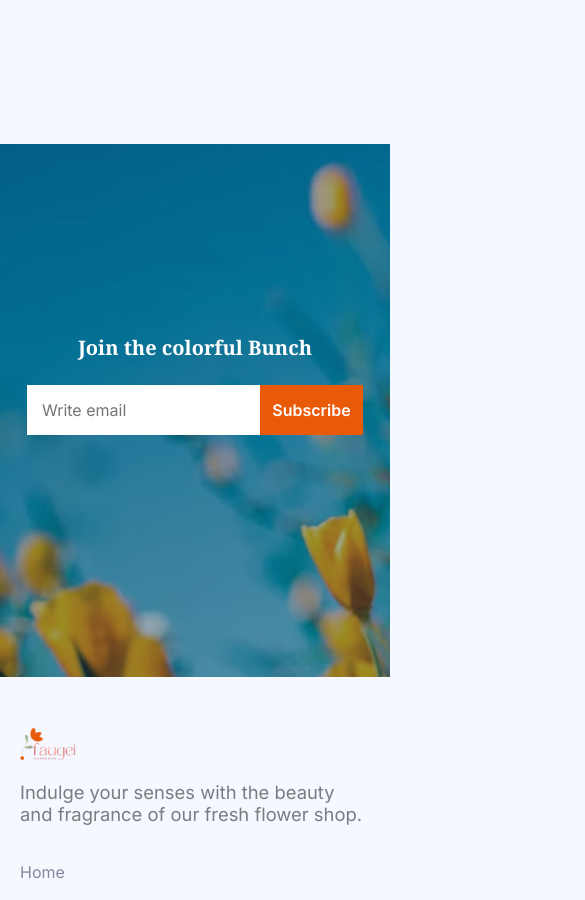
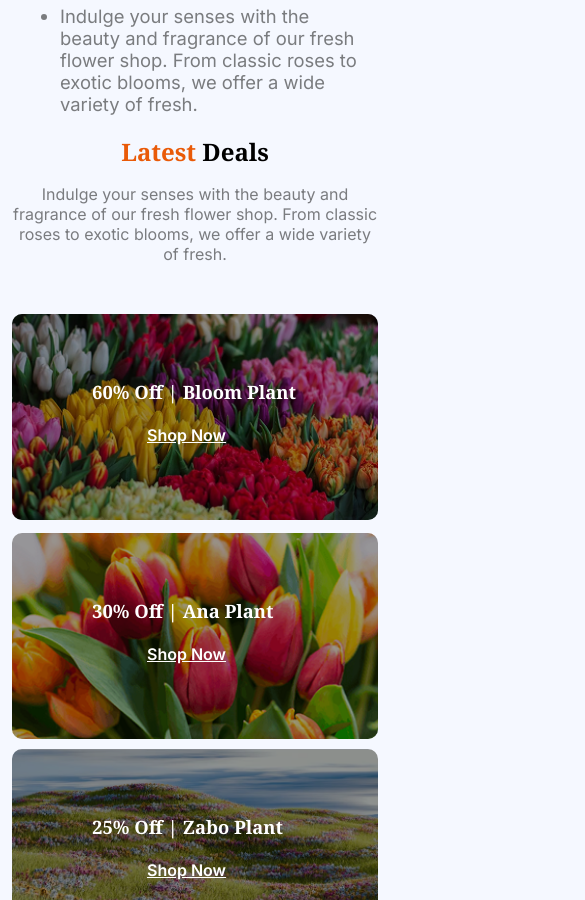
Before and after one commit to ziaullhaque/responsive-flowers-assignment, a plain HTML site: page index.html in a window 390 px wide. Shown: the part 3300-4200 px from the top of the page, 585 px wide, since content can reach past the window. Drawn offline with Linux system fonts and the light colour scheme.

Commit message:
added all section responsive without one section

```diff
--- a/index.html
+++ b/index.html
@@ -123,7 +123,6 @@
             <img class="flower-store" src="./assets/flower-store.png" alt="" />
             <img class="trusted" src="./assets/trusted-badge.png" alt="" />
           </div>
-
           <div class="plants-lover-content">
             <h2 class="flower-text">Flower & Plants Lover</h2>
             <ul class="lover-li">
@@ -147,7 +146,7 @@
         </div>
       </section>
       <!-- Latest Deal Section start -->
-      <section class="latest-deal hide">
+      <section class="latest-deal">
         <div>
           <div class="latest-content">
             <h1 class="latest-title">
--- a/styles/style.css
+++ b/styles/style.css
@@ -98,7 +98,7 @@ a:hover {
 }
 .cards {
   width: 1140px;
-  height: 1000px;
+  /* height: 1000px; */
   display: grid;
   grid-template-columns: repeat(4, 1fr);
   margin: 0 auto;
@@ -139,7 +139,7 @@ a:hover {
 
 .plants-lover {
   width: 1140px;
-  height: 597px;
+  /* height: 597px; */
   display: flex;
   justify-content: space-between;
   margin: 0 auto;
@@ -148,14 +148,14 @@ a:hover {
 }
 .plants-lover-image {
   width: 540px;
-  height: 597px;
+  /* height: 597px; */
 }
 .flower-store {
   position: absolute;
 }
 .trusted {
   width: 286px;
-  height: 286px;
+  /* height: 286px; */
   position: relative;
   margin-left: 360px;
   margin-top: -100px;
@@ -165,7 +165,7 @@ a:hover {
 }
 .plants-lover-content {
   width: 540px;
-  height: 521px;
+  /* height: 521px; */
   padding-top: 50px;
 }
 .flower-text {
@@ -178,7 +178,7 @@ a:hover {
 }
 .lover-li {
   width: 430px;
-  height: 108px;
+  /* height: 108px; */
   padding-left: 60px;
 }
 .list-one {
@@ -215,7 +215,7 @@ a:hover {
 }
 .images {
   width: 1140px;
-  height: 425px;
+  /* height: 425px; */
   display: flex;
   padding-bottom: 120px;
 }
@@ -356,7 +356,7 @@ a:hover {
 /* Footer Section start*/
 .foo-ter {
   width: 1120px;
-  height: 248px;
+  /* height: 248px; */
   display: flex;
   justify-content: space-around;
   padding-top: 50px;
@@ -404,7 +404,6 @@ a:hover {
   }
   .banner-content {
     margin: 0px 16px;
-    /* padding: 0px 16px; */
   }
   .banner-image,
   img {
@@ -415,10 +414,9 @@ a:hover {
   .plants-description {
     width: 336px;
   }
-
   .cards {
     gap: 20px;
-    width: 100%;
+    width: 95%;
     height: 100%;
     grid-template-columns: repeat(2, 1fr);
     margin-bottom: 50px;
@@ -430,7 +428,83 @@ a:hover {
     width: 100%;
     height: 100%;
   }
+  /* Plants Lover Section start */
+  .plants-lover {
+    width: 100%;
+    flex-direction: column;
+    padding-top: 0px;
+    padding-bottom: 0px;
+  }
+  /* .plants-lover-image {
+    width: 100%;
+  } */
+  .flower-store {
+    width: 100%;
+  }
+  .trusted {
+    display: none;
+  }
+  .plants-lover-content {
+    width: 80%;
+    padding-top: 500px;
+  }
+  .flower-text {
+    font-size: 1.15rem;
+  }
+  .lover-li {
+    width: 100%;
+  }
 
+  /* Latest Deal Section start */
+  .latest-deal {
+    width: 100%;
+  }
+  .images {
+    width: 100%;
+    flex-direction: column;
+  }
+  .latest-content {
+    margin-bottom: 50px;
+  }
+  .latest-title {
+    font-size: 1.5rem;
+  }
+  .latest-description {
+    width: 95%;
+    font-size: 1rem;
+  }
+  .images {
+    align-items: center;
+  }
+  .one-image {
+    width: 366px;
+    height: 206px;
+    margin-left: 0px;
+    border-radius: 10px;
+    margin-top: 10px;
+  }
+  .one-image::before {
+    content: "";
+    top: 0;
+    left: 0;
+    width: 366px;
+    height: 206px;
+    border-radius: 10px;
+  }
+  .image-title-one {
+    color: rgb(255, 255, 255);
+    font-family: "Noto Serif", serif;
+    font-size: 1.15rem;
+    font-weight: 700;
+    margin: 65px 80px 0px;
+  }
+  .image-description-one {
+    color: rgb(255, 255, 255);
+    font-family: "Inter", sans-serif;
+    font-size: 1rem;
+    font-weight: 600;
+    margin: 111px 135px 0px;
+  }
   /* Join Section start */
   .join-part {
     width: 100%;
@@ -442,12 +516,10 @@ a:hover {
     width: 218px;
     height: 50px;
   }
-
   .subscribe {
     width: 103px;
     height: 50px;
   }
-
   /* Footer Section start */
   .foo-ter {
     width: 100%;
@@ -473,82 +545,7 @@ a:hover {
   .image-icon {
     padding-right: 15px;
   }
-  /* .latest-deal {
-    width: 361px;
-  } */
   .images {
     flex-direction: column;
   }
-
-  /* .one-image {
-    width: 366px;
-    height: 206px;
-    margin-left: 0px;
-    background-image: url(../assets/deal-zabo.png);
-  }
-  .one-image::before {
-    width: 366px;
-    height: 206px;
-    border-radius: 10px;
-  } */
-  /* .one-image,
-  .image-title-one,
-  .image-description-one {
-    display: none;
-  } */
-  /* .image-title-one {
-    color: rgb(255, 255, 255);
-    font-family: "Noto Serif", serif;
-    font-size: 2.5rem;
-    font-weight: bold;
-    position: absolute;
-    margin: 170px 160px 0px;
-  }
-  .image-description-one {
-    color: rgb(255, 255, 255);
-    font-family: "Inter", sans-serif;
-    font-size: 1.75rem;
-    font-weight: 600;
-    position: absolute;
-    margin: 250px 290px 0px;
-  } */
-  /*  */
-  /* .plants-content {
-    max-width: 0px;
-  }
-
-  .plants-description {
-    width: 0px;
-  }
-  .cards {
-    width: 0px;
-    height: 0px;
-    grid-template-columns: repeat(2, 1fr);
-  } */
-  /* .trusted {
-    display: none;
-  }
-  .plants-lover {
-    width: 0px;
-    height: 0px;
-    flex-direction: column;
-    margin: 0 auto;
-  }
-  .plants-lover-image {
-    width: 100%;
-    height: 0px;
-    padding-bottom: 500px;
-  }
-
-  .plants-lover-content {
-    width: 361px;
-    height: 234px;
-    padding-top: 0px;
-  }
-
-  .lover-li {
-    width: 361px;
-    height: 234px;
-    padding-left: 0px;
-  } */
 }
```
